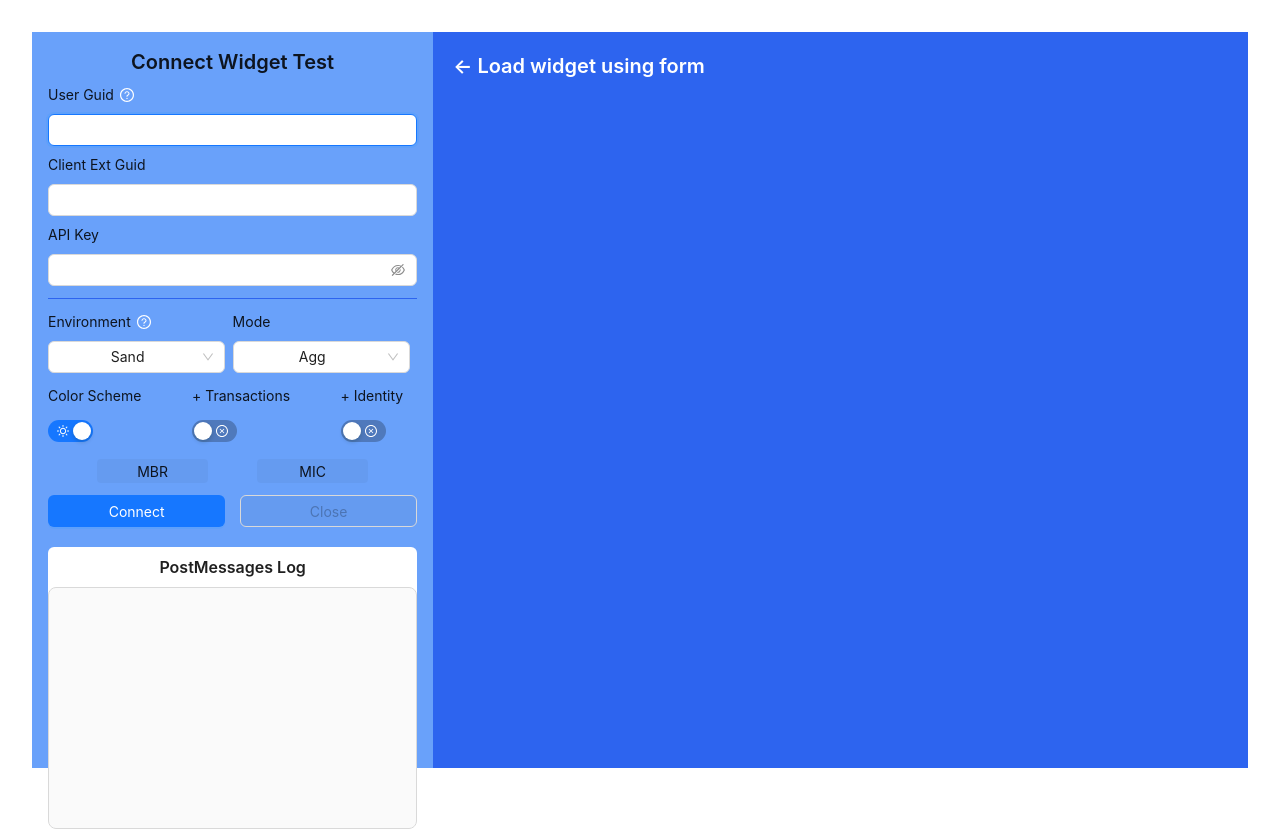
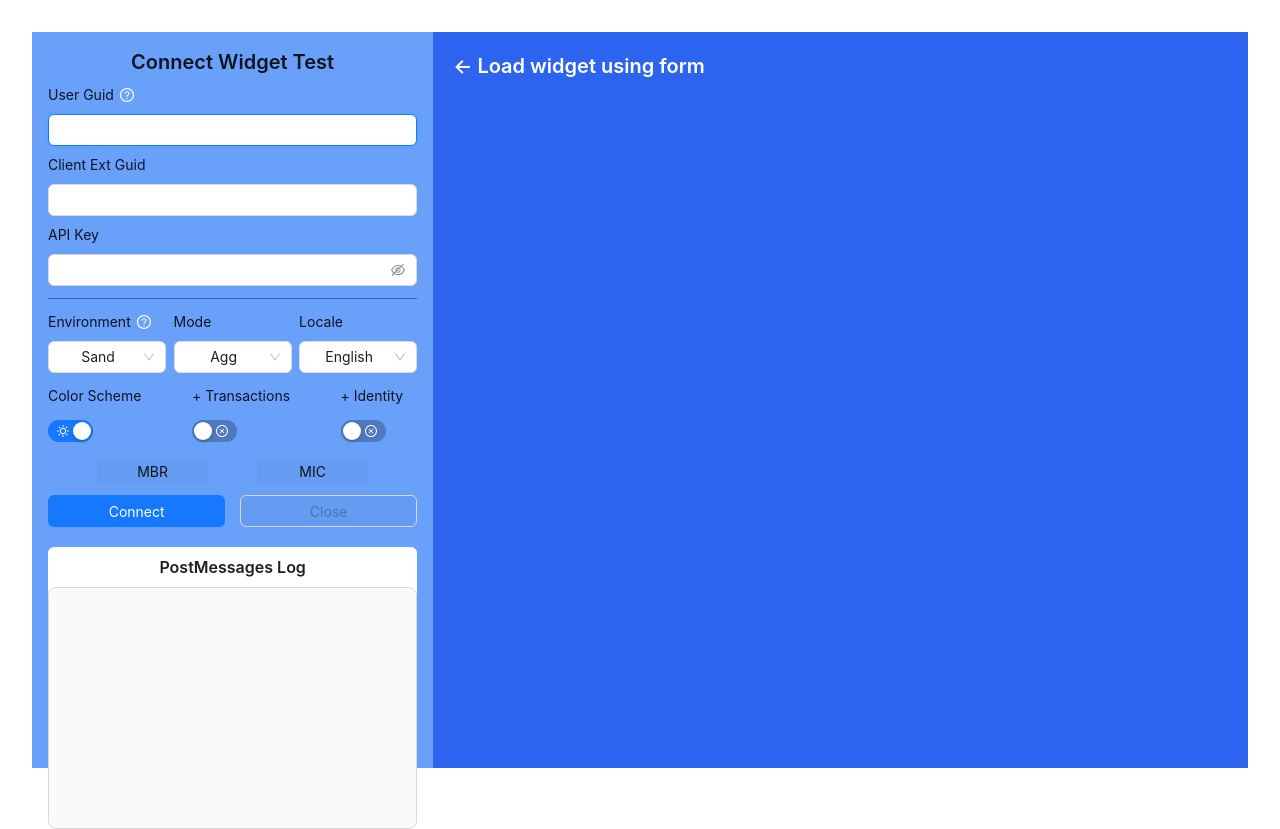
Before and after one commit to Jameson13B/Connect-Widget-Test, a React (Vite) app: page / in a window 1280 px wide. Built offline with nearby package versions, Linux system fonts and the light colour scheme.

Commit message:
Added language/locale

```diff
--- a/src/SidePanel.tsx
+++ b/src/SidePanel.tsx
@@ -75,6 +75,7 @@ export const SidePanel = ({
         initialValues={{
           mode: 'aggregation',
           environment: 'sand',
+          locale: 'en',
           include_transactions: false,
           include_identity: false,
         }}
@@ -117,6 +118,7 @@ export const SidePanel = ({
               form.setFieldValue('apiKey', selectedUser?.apiKey)
               form.setFieldValue('environment', selectedUser?.environment)
               form.setFieldValue('mode', selectedUser?.mode || 'aggregation')
+              form.setFieldValue('locale', selectedUser?.locale || 'en')
               setColorScheme(selectedUser?.colorScheme)
               if (selectedUser?.includeTransactions) {
                 form.setFieldValue(
@@ -183,6 +185,19 @@ export const SidePanel = ({
               options={[
                 { value: 'aggregation', label: 'Agg' },
                 { value: 'verification', label: 'Verify' },
+              ]}
+            />
+          </Form.Item>
+          <Form.Item
+            label="Locale"
+            name="locale"
+            style={{ marginLeft: '2%', width: '48%', marginBottom: 6 }}
+          >
+            <Select
+              options={[
+                { value: 'en', label: 'English' },
+                { value: 'es', label: 'Spanish' },
+                { value: 'fr-CA', label: 'French CA' },
               ]}
             />
           </Form.Item>
--- a/src/types/types.d.ts
+++ b/src/types/types.d.ts
@@ -6,6 +6,7 @@ interface FormValues {
   environment: string
   includeTransactions: boolean
   includeIdentity: boolean
+  locale: 'en' | 'es' | 'fr-CA'
 }
 
 interface SidePanelProps {
```
Also changed, not shown: 1 other file (tests, documents, lock files or other folders).
